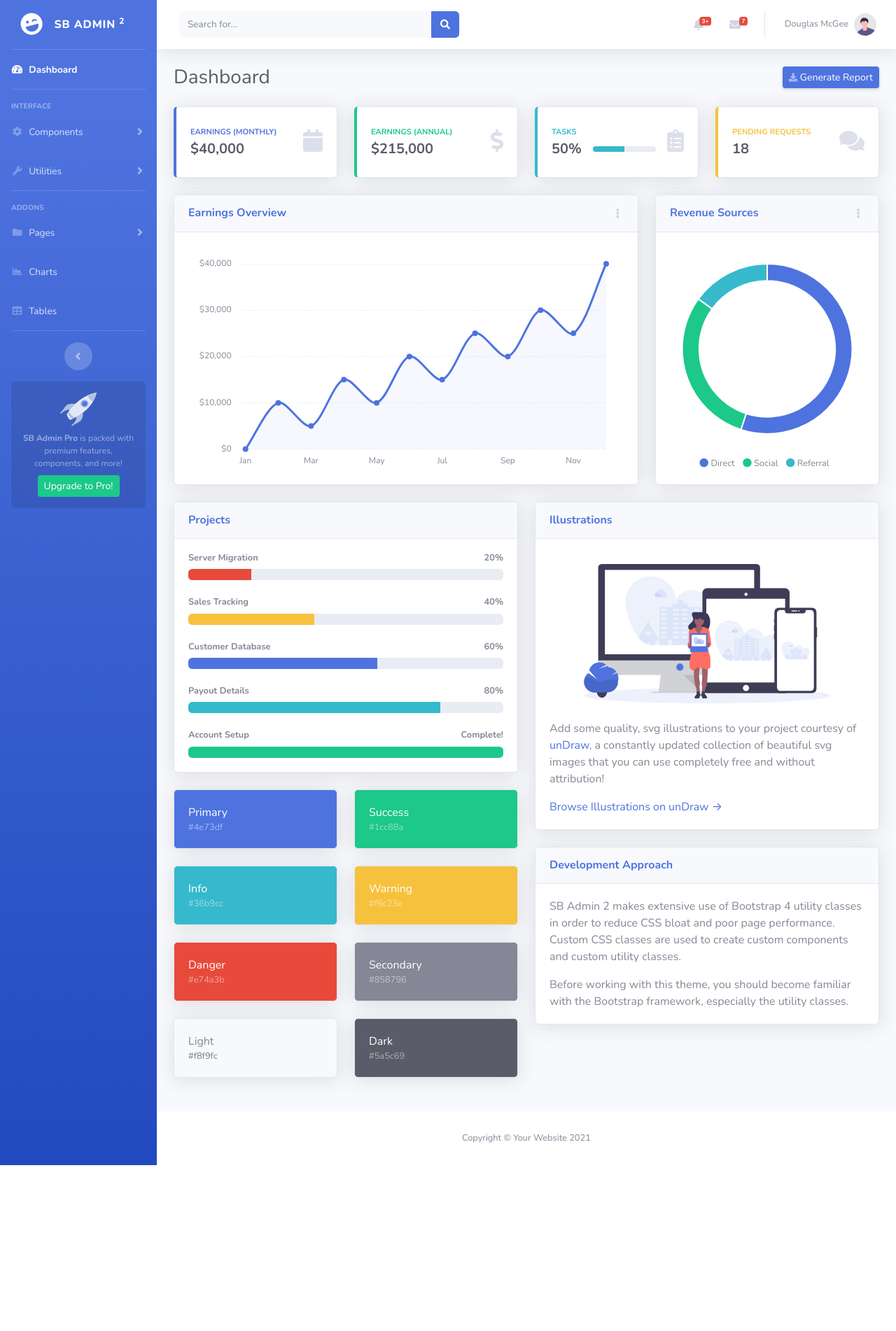
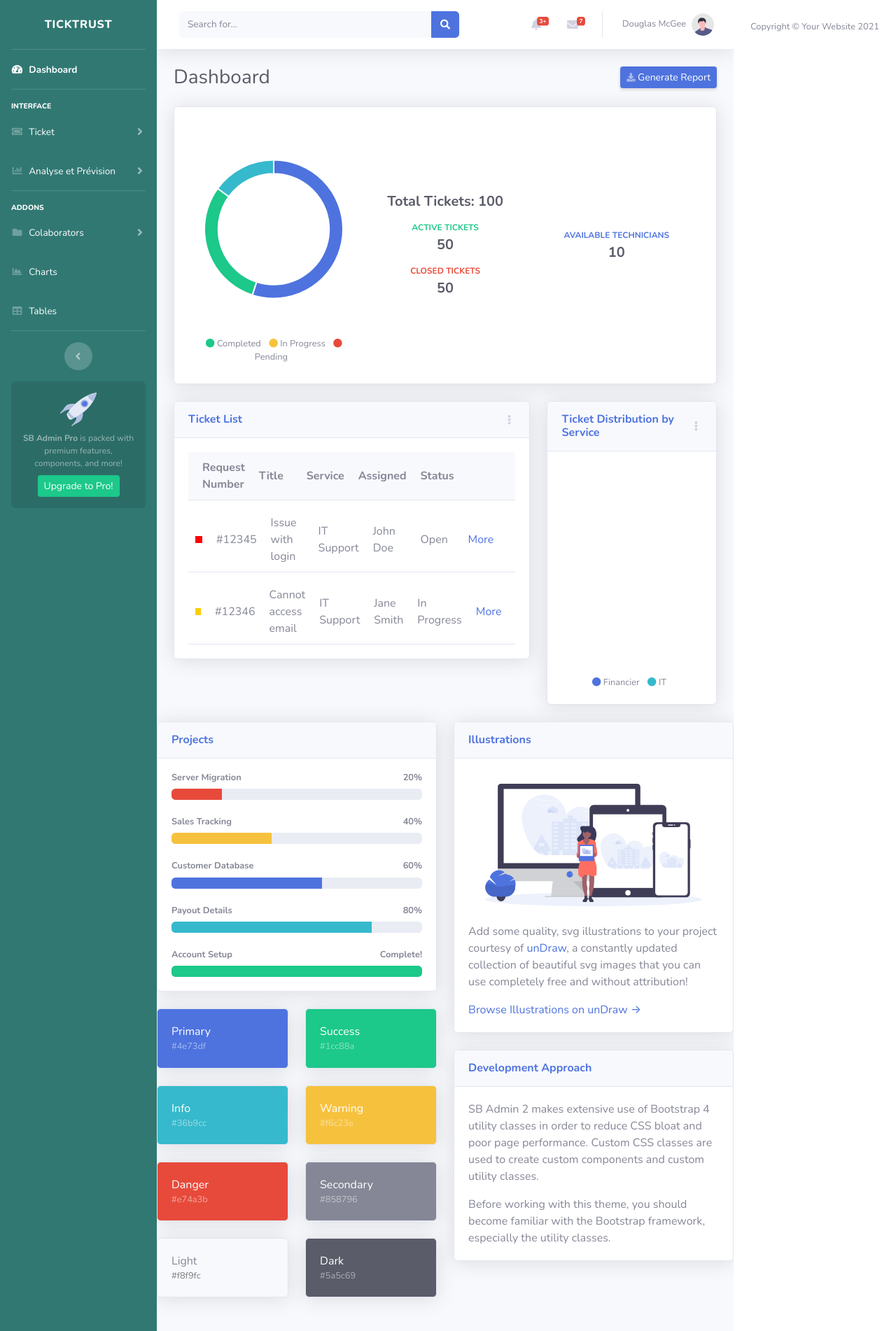
Before and after one commit to lsayah/TickTrust, a Symfony app: template back_end/templates/home/index.html.twig in a window 1280 px wide. Shown: the whole page at 70% size. Before the commit the page ends 1665 px from the top, so only its background shows below. Run offline with Twig, Linux system fonts and the light colour scheme; the template is opened without the code that fills it, so the values that code supplies are empty; a map, chart or similar area stays blank; some libraries are stand-ins or nearby versions.

Commit message:
front dasboard v1

```diff
--- /dev/null
+++ b/back_end/public/css/dashboard.css
@@ -0,0 +1,108 @@
+.sidebar {
+  background-color: #317873 !important;
+}
+
+.sidebar .nav-item .nav-link {
+  color: #fff !important;
+}
+
+.sidebar .nav-item .nav-link:hover {
+  color: #fff !important;
+  background-color: #275e5e !important; /* Optionnel : couleur de survol */
+}
+
+.sidebar .sidebar-heading {
+  color: #fff !important;
+}
+
+/* Ticket Overview Card */
+.chart-pie {
+  position: relative;
+  height: 200px;
+  width: 200px;
+  margin: 0 auto;
+}
+
+.text-center {
+  text-align: center;
+}
+
+.text-xs {
+  font-size: 0.75rem;
+}
+
+.font-weight-bold {
+  font-weight: 700;
+}
+
+.text-uppercase {
+  text-transform: uppercase;
+}
+
+.text-gray-800 {
+  color: #5a5c69;
+}
+
+.text-success {
+  color: #1cc88a;
+}
+
+.text-warning {
+  color: #f6c23e;
+}
+
+.text-danger {
+  color: #e74a3b;
+}
+
+.text-primary {
+  color: #4e73df;
+}
+
+/* ticket List */
+
+.ticket-list {
+  display: flex;
+  flex-direction: column;
+}
+
+.ticket-item {
+  display: flex;
+  align-items: center;
+  padding: 10px;
+  border-bottom: 1px solid #e3e6f0;
+}
+
+.ticket-item:not(:last-child) {
+  margin-bottom: 10px;
+}
+
+.ticket-item.legend {
+  font-weight: bold;
+  background-color: #f8f9fc;
+}
+
+.ticket-priority {
+  width: 10px;
+  height: 10px;
+  margin-right: 10px;
+}
+
+.ticket-request-number,
+.ticket-title,
+.ticket-service,
+.ticket-assigned,
+.ticket-status,
+.ticket-more {
+  flex: 1;
+  padding: 0 10px;
+}
+
+.ticket-more a {
+  color: #4e73df;
+  text-decoration: none;
+}
+
+.ticket-more a:hover {
+  text-decoration: underline;
+}
--- a/back_end/templates/home/index.html.twig
+++ b/back_end/templates/home/index.html.twig
@@ -18,7 +18,8 @@
         rel="stylesheet">
 
     <!-- Custom styles for this template-->
-    <link href="css/sb-admin-2.min.css" rel="stylesheet">
+    <link href="css/sb-admin-2.css" rel="stylesheet">
+    <link rel="stylesheet" href="css/dashboard.css">
 
 </head>
 
@@ -28,14 +29,14 @@
     <div id="wrapper">
 
         <!-- Sidebar -->
-        <ul class="navbar-nav bg-gradient-primary sidebar sidebar-dark accordion" id="accordionSidebar">
+        <ul class="navbar-nav  sidebar sidebar-dark accordion" id="accordionSidebar">
 
             <!-- Sidebar - Brand -->
             <a class="sidebar-brand d-flex align-items-center justify-content-center" href="index.html">
                 <div class="sidebar-brand-icon rotate-n-15">
-                    <i class="fas fa-laugh-wink"></i>
+                    <i class=""></i>
                 </div>
-                <div class="sidebar-brand-text mx-3">SB Admin <sup>2</sup></div>
+                <div class="sidebar-brand-text mx-3">TickTrust</div>
             </a>
 
             <!-- Divider -->
@@ -60,33 +61,36 @@
             <li class="nav-item">
                 <a class="nav-link collapsed" href="#" data-toggle="collapse" data-target="#collapseTwo"
                     aria-expanded="true" aria-controls="collapseTwo">
-                    <i class="fas fa-fw fa-cog"></i>
-                    <span>Components</span>
+                    <i class="fas fa-fw fa-ticket-alt"></i>
+                    <span>Ticket</span>
                 </a>
                 <div id="collapseTwo" class="collapse" aria-labelledby="headingTwo" data-parent="#accordionSidebar">
                     <div class="bg-white py-2 collapse-inner rounded">
-                        <h6 class="collapse-header">Custom Components:</h6>
-                        <a class="collapse-item" href="buttons.html">Buttons</a>
-                        <a class="collapse-item" href="cards.html">Cards</a>
+                        <h6 class="collapse-header">Tickets:</h6>
+                        <a class="collapse-item" href="buttons.html">Add Ticket</a>
+                        <a class="collapse-item" href="buttons.html">Ticket List</a>
+                        <a class="collapse-item" href="cards.html">Assignation</a>
+                        <a class="collapse-item" href="cards.html">Intervention</a>
                     </div>
                 </div>
             </li>
 
-            <!-- Nav Item - Utilities Collapse Menu -->
+            <!-- Nav Item - Employees Collapse Menu -->
             <li class="nav-item">
                 <a class="nav-link collapsed" href="#" data-toggle="collapse" data-target="#collapseUtilities"
                     aria-expanded="true" aria-controls="collapseUtilities">
-                    <i class="fas fa-fw fa-wrench"></i>
-                    <span>Utilities</span>
+                    <i class="fas fa-fw fa-chart-bar"></i>
+                    <span>Analyse et Prévision</span>
                 </a>
                 <div id="collapseUtilities" class="collapse" aria-labelledby="headingUtilities"
                     data-parent="#accordionSidebar">
                     <div class="bg-white py-2 collapse-inner rounded">
-                        <h6 class="collapse-header">Custom Utilities:</h6>
-                        <a class="collapse-item" href="utilities-color.html">Colors</a>
-                        <a class="collapse-item" href="utilities-border.html">Borders</a>
-                        <a class="collapse-item" href="utilities-animation.html">Animations</a>
-                        <a class="collapse-item" href="utilities-other.html">Other</a>
+                        <h6 class="collapse-header">Analyse:</h6>
+                        <a class="collapse-item" href="utilities-color.html">Financial Incident</a>
+                        <a class="collapse-item" href="utilities-border.html">IT Incident</a>
+                        <a class="collapse-item" href="utilities-animation.html">Historique</a>
+                        <h6 class="collapse-header">Prédictions:</h6>
+                        <a class="collapse-item" href="utilities-other.html">Mode Urgence</a>
                     </div>
                 </div>
             </li>
@@ -104,17 +108,17 @@
                 <a class="nav-link collapsed" href="#" data-toggle="collapse" data-target="#collapsePages"
                     aria-expanded="true" aria-controls="collapsePages">
                     <i class="fas fa-fw fa-folder"></i>
-                    <span>Pages</span>
+                    <span>Colaborators</span>
                 </a>
                 <div id="collapsePages" class="collapse" aria-labelledby="headingPages" data-parent="#accordionSidebar">
                     <div class="bg-white py-2 collapse-inner rounded">
-                        <h6 class="collapse-header">Login Screens:</h6>
-                        <a class="collapse-item" href="login.html">Login</a>
-                        <a class="collapse-item" href="register.html">Register</a>
-                        <a class="collapse-item" href="forgot-password.html">Forgot Password</a>
+                        <h6 class="collapse-header">Employess:</h6>
+                        <a class="collapse-item" href="{path()}">Services</a>
+                        <a class="collapse-item" href="register.html">Technicien List</a>
+                        <a class="collapse-item" href="forgot-password.html">Assignation</a>
                         <div class="collapse-divider"></div>
-                        <h6 class="collapse-header">Other Pages:</h6>
-                        <a class="collapse-item" href="404.html">404 Page</a>
+                        <h6 class="collapse-header">Client:</h6>
+                        <a class="collapse-item" href="404.html">Partenaire</a>
                         <a class="collapse-item" href="blank.html">Blank Page</a>
                     </div>
                 </div>
@@ -374,84 +378,48 @@
 
                     <!-- Content Row -->
 <div class="row">
-
-                        <!-- Earnings (Monthly) Card Example -->
-                        <div class="col-xl-3 col-md-6 mb-4">
-                            <div class="card border-left-primary shadow h-100 py-2">
+    <!-- Ticket Overview Card -->
+    <div class="col-xl-12 col-md-12 mb-4">
+        <div class="card shadow h-100 py-2">
             <div class="card-body">
                 <div class="row no-gutters align-items-center">
-                                        <div class="col mr-2">
-                                            <div class="text-xs font-weight-bold text-primary text-uppercase mb-1">
-                                                Earnings (Monthly)</div>
-                                            <div class="h5 mb-0 font-weight-bold text-gray-800">$40,000</div>
+                    <!-- Pie Chart -->
+                    <div class="col-lg-4">
+                        <div class="chart-pie pt-4 pb-2">
+                            <canvas id="myPieChart"></canvas>
                         </div>
-                                        <div class="col-auto">
-                                            <i class="fas fa-calendar fa-2x text-gray-300"></i>
+                        <div class="mt-4 text-center small">
+                            <span class="mr-2">
+                                <i class="fas fa-circle text-success"></i> Completed
+                            </span>
+                            <span class="mr-2">
+                                <i class="fas fa-circle text-warning"></i> In Progress
+                            </span>
+                            <span class="mr-2">
+                                <i class="fas fa-circle text-danger"></i> Pending
+                            </span>
+                        </div>
+                    </div>
+                    <!-- Ticket Stats -->
+                    <div class="col-lg-4">
+                        <div class="text-center">
+                            <div class="h5 mb-0 font-weight-bold text-gray-800">Total Tickets: 100</div>
+                            <div class="mt-3">
+                                <div class="text-xs font-weight-bold text-success text-uppercase mb-1">Active Tickets</div>
+                                <div class="h5 mb-0 font-weight-bold text-gray-800">50</div>
+                            </div>
+                            <div class="mt-3">
+                                <div class="text-xs font-weight-bold text-danger text-uppercase mb-1">Closed Tickets</div>
+                                <div class="h5 mb-0 font-weight-bold text-gray-800">50</div>
                             </div>
                         </div>
                     </div>
+                    <!-- Technician Stats -->
+                    <div class="col-lg-4">
+                        <div class="text-center">
+                            <div class="text-xs font-weight-bold text-primary text-uppercase mb-1">Available Technicians</div>
+                            <div class="h5 mb-0 font-weight-bold text-gray-800">10</div>
                         </div>
-                        </div>
-
-                        <!-- Earnings (Monthly) Card Example -->
-                        <div class="col-xl-3 col-md-6 mb-4">
-                            <div class="card border-left-success shadow h-100 py-2">
-                                <div class="card-body">
-                                    <div class="row no-gutters align-items-center">
-                                        <div class="col mr-2">
-                                            <div class="text-xs font-weight-bold text-success text-uppercase mb-1">
-                                                Earnings (Annual)</div>
-                                            <div class="h5 mb-0 font-weight-bold text-gray-800">$215,000</div>
-                                        </div>
-                                        <div class="col-auto">
-                                            <i class="fas fa-dollar-sign fa-2x text-gray-300"></i>
-                                        </div>
-                                    </div>
-                                </div>
-                            </div>
-                        </div>
-
-                        <!-- Earnings (Monthly) Card Example -->
-                        <div class="col-xl-3 col-md-6 mb-4">
-                            <div class="card border-left-info shadow h-100 py-2">
-                                <div class="card-body">
-                                    <div class="row no-gutters align-items-center">
-                                        <div class="col mr-2">
-                                            <div class="text-xs font-weight-bold text-info text-uppercase mb-1">Tasks
-                                            </div>
-                                            <div class="row no-gutters align-items-center">
-                                                <div class="col-auto">
-                                                    <div class="h5 mb-0 mr-3 font-weight-bold text-gray-800">50%</div>
-                                                </div>
-                                                <div class="col">
-                                                    <div class="progress progress-sm mr-2">
-                                                        <div class="progress-bar bg-info" role="progressbar"
-                                                            style="width: 50%" aria-valuenow="50" aria-valuemin="0"
-                                                            aria-valuemax="100"></div>
-                                                    </div>
-                                                </div>
-                                            </div>
-                                        </div>
-                                        <div class="col-auto">
-                                            <i class="fas fa-clipboard-list fa-2x text-gray-300"></i>
-                                        </div>
-                                    </div>
-                                </div>
-                            </div>
-                        </div>
-
-                        <!-- Pending Requests Card Example -->
-                        <div class="col-xl-3 col-md-6 mb-4">
-                            <div class="card border-left-warning shadow h-100 py-2">
-                                <div class="card-body">
-                                    <div class="row no-gutters align-items-center">
-                                        <div class="col mr-2">
-                                            <div class="text-xs font-weight-bold text-warning text-uppercase mb-1">
-                                                Pending Requests</div>
-                                            <div class="h5 mb-0 font-weight-bold text-gray-800">18</div>
-                                        </div>
-                                        <div class="col-auto">
-                                            <i class="fas fa-comments fa-2x text-gray-300"></i>
                     </div>
                 </div>
             </div>
@@ -461,15 +429,16 @@
 
                     <!-- Content Row -->
 
+                    <!-- Content Row -->
                     <div class="row">
 
-                        <!-- Area Chart -->
+                        <!-- Ticket List -->
                         <div class="col-xl-8 col-lg-7">
                             <div class="card shadow mb-4">
+
                                 <!-- Card Header - Dropdown -->
-                                <div
-                                    class="card-header py-3 d-flex flex-row align-items-center justify-content-between">
-                                    <h6 class="m-0 font-weight-bold text-primary">Earnings Overview</h6>
+                                <div class="card-header py-3 d-flex flex-row align-items-center justify-content-between">
+                                    <h6 class="m-0 font-weight-bold text-primary">Ticket List</h6>
                                     <div class="dropdown no-arrow">
                                         <a class="dropdown-toggle" href="#" role="button" id="dropdownMenuLink"
                                             data-toggle="dropdown" aria-haspopup="true" aria-expanded="false">
@@ -487,20 +456,49 @@
                                 </div>
                                 <!-- Card Body -->
                                 <div class="card-body">
-                                    <div class="chart-area">
-                                        <canvas id="myAreaChart"></canvas>
+                                    <div class="ticket-list">
+                                        <!-- Legend -->
+                                        <div class="ticket-item legend">
+
+                                            <div class="ticket-request-number">Request Number</div>
+                                            <div class="ticket-title">Title</div>
+                                            <div class="ticket-service">Service</div>
+                                            <div class="ticket-assigned">Assigned</div>
+                                            <div class="ticket-status">Status</div>
+                                            <div class="ticket-more"></div>
+                                        </div>
+                                        <!-- Ticket Items -->
+                                        <div class="ticket-item">
+                                            <div class="ticket-priority" style="background-color: #ff0000;"></div>
+                                            <div class="ticket-request-number">#12345</div>
+                                            <div class="ticket-title">Issue with login</div>
+                                            <div class="ticket-service">IT Support</div>
+                                            <div class="ticket-assigned">John Doe</div>
+                                            <div class="ticket-status">Open</div>
+                                            <div class="ticket-more"><a href="#">More</a></div>
+                                        </div>
+                                        <div class="ticket-item">
+                                            <div class="ticket-priority" style="background-color: #ffcc00;"></div>
+                                            <div class="ticket-request-number">#12346</div>
+                                            <div class="ticket-title">Cannot access email</div>
+                                            <div class="ticket-service">IT Support</div>
+                                            <div class="ticket-assigned">Jane Smith</div>
+                                            <div class="ticket-status">In Progress</div>
+                                            <div class="ticket-more"><a href="#">More</a></div>
+                                        </div>
+                                        <!-- Add more tickets as needed -->
                                     </div>
                                 </div>
                             </div>
                         </div>
 
+
                         <!-- Pie Chart -->
                         <div class="col-xl-4 col-lg-5">
                             <div class="card shadow mb-4">
                                 <!-- Card Header - Dropdown -->
-                                <div
-                                    class="card-header py-3 d-flex flex-row align-items-center justify-content-between">
-                                    <h6 class="m-0 font-weight-bold text-primary">Revenue Sources</h6>
+                                <div class="card-header py-3 d-flex flex-row align-items-center justify-content-between">
+                                    <h6 class="m-0 font-weight-bold text-primary">Ticket Distribution by Service</h6>
                                     <div class="dropdown no-arrow">
                                         <a class="dropdown-toggle" href="#" role="button" id="dropdownMenuLink"
                                             data-toggle="dropdown" aria-haspopup="true" aria-expanded="false">
@@ -519,18 +517,16 @@
                                 <!-- Card Body -->
                                 <div class="card-body">
                                     <div class="chart-pie pt-4 pb-2">
-                                        <canvas id="myPieChart"></canvas>
+                                        <canvas id="servicePieChart"></canvas>
                                     </div>
                                     <div class="mt-4 text-center small">
                                         <span class="mr-2">
-                                            <i class="fas fa-circle text-primary"></i> Direct
+                                            <i class="fas fa-circle text-primary"></i> Financier
                                         </span>
                                         <span class="mr-2">
-                                            <i class="fas fa-circle text-success"></i> Social
+                                            <i class="fas fa-circle text-info"></i> IT
                                         </span>
-                                        <span class="mr-2">
-                                            <i class="fas fa-circle text-info"></i> Referral
-                                        </span>
+                                    </div>
                                 </div>
                             </div>
                         </div>
@@ -731,7 +727,7 @@
                 <div class="modal-body">Select "Logout" below if you are ready to end your current session.</div>
                 <div class="modal-footer">
                     <button class="btn btn-secondary" type="button" data-dismiss="modal">Cancel</button>
-                    <a class="btn btn-primary" href="login.html">Logout</a>
+                    <a class="btn btn-primary" href="{{ path('app_logout') }}">Logout</a>
                 </div>
             </div>
         </div>
```
Also changed, not shown: 2 other files. Lines whose indentation alone changed are shown as unchanged.
